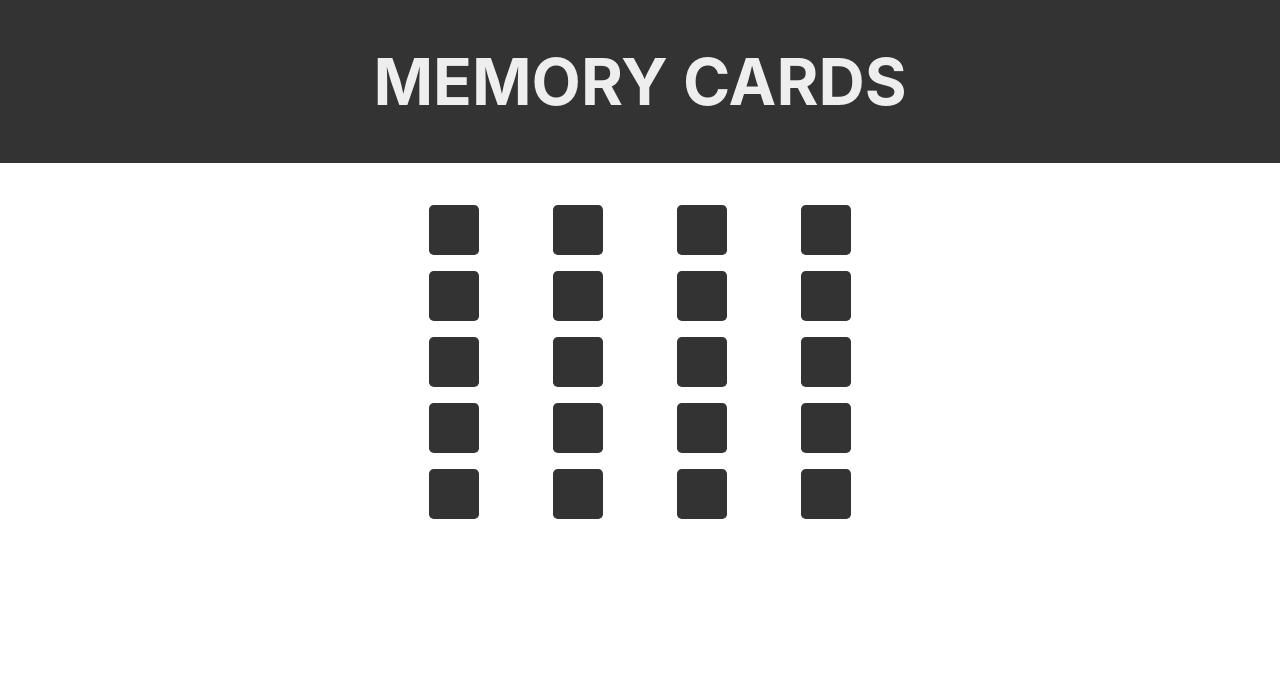
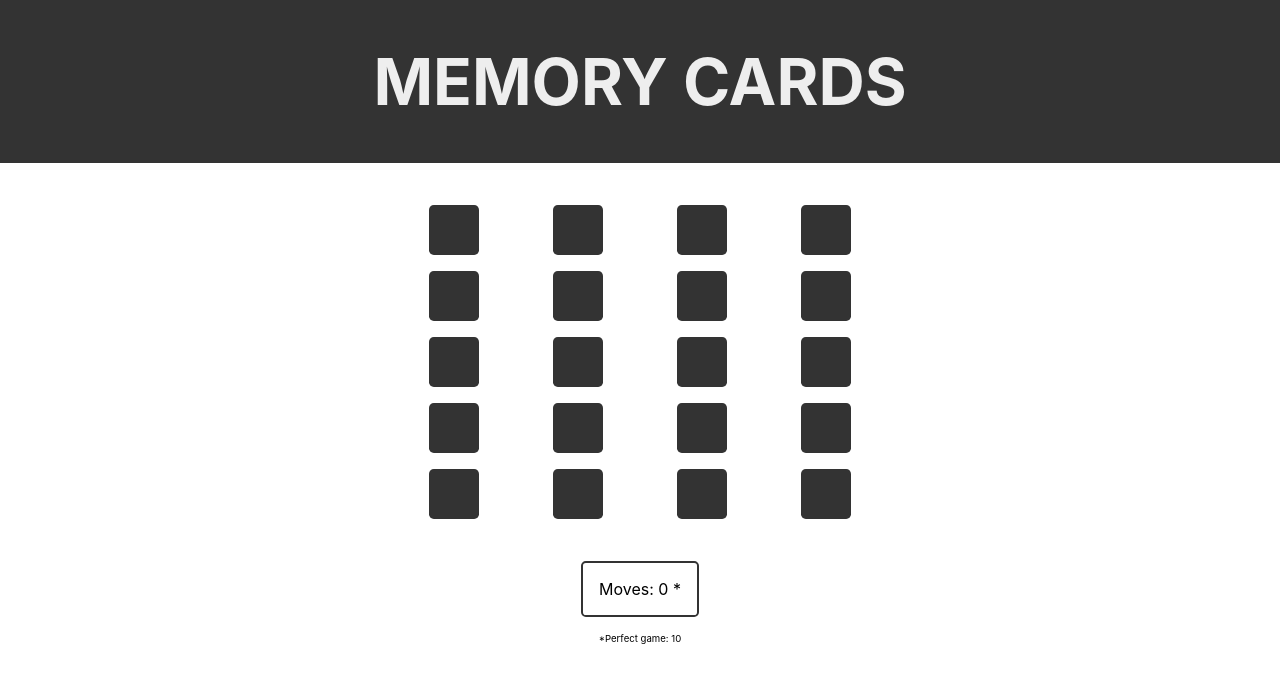
Before and after one commit to ed-sa-ma/memory-cards-game, a React (Create React App) app: page / in a window 1280 px wide. Shown: the top 682 px of the page. Built offline with nearby package versions, Linux system fonts and the light colour scheme.

Commit message:
create game counter

```diff
--- a/src/App.css
+++ b/src/App.css
@@ -6,5 +6,8 @@
   justify-content: center;
   font-size: 2rem;
   color: #eee;
-  margin-bottom: 2rem;
 }
+
+.App > * + * {
+  margin-top: 2rem;
+}
--- a/src/App.js
+++ b/src/App.js
@@ -1,4 +1,4 @@
-import React from 'react';
+import React from "react";
 
 import Board from "./components/Board";
 import "./App.css";
--- a/src/components/Board.jsx
+++ b/src/components/Board.jsx
@@ -1,4 +1,4 @@
-import React from "react";
+import React, { useState } from "react";
 
 import useRandomColors from "../hooks/useRandomColors";
 import useCardsState from "../hooks/useCardsState";
@@ -13,20 +13,38 @@ function Board({ numberOfCards = 20 }) {
   const randomColors = useRandomColors(POSSIBLE_COLORS, numberOfCards);
   const [cardsState, flipCard] = useCardsState(randomColors);
 
+  const [counter, setCounter] = useState(0);
+
+  function handleClickCard(idx) {
+    if(!cardsState[idx].visible) {
+      setCounter(prevCounter => prevCounter + 1);
+    }
+
+    flipCard(idx);
+  }
+
   return (
+    <>
       <div className="board">
         {
           cardsState.map(({ color, visible, present }, idx) =>
             <Card
               color={color}
               key={idx}
-            onClick={() => flipCard(idx)}
+              onClick={() => handleClickCard(idx)}
               present={present}
               visible={visible}
             />
           )
         }
       </div>
+      <div className="counter">
+        <div className="counter--badge">
+          { `Moves: ${counter} *` }
+        </div>
+        <span className="counter--note">{`*Perfect game: ${randomColors.length / 2}`}</span>
+      </div>
+    </>
   );
 };
 
--- a/src/components/board.css
+++ b/src/components/board.css
@@ -7,3 +7,22 @@
   justify-items: center;
   padding: 10px;
 }
+
+.counter {
+  display: flex;
+  align-items: center;
+  flex-direction: column;
+}
+
+.counter > * + * {
+  margin-top: 1rem;
+}
+
+.counter .counter--note {
+  font-size: 0.6em;
+}
+.counter .counter--badge {
+  padding: 1rem;
+  border: #333 solid 2px;
+  border-radius: 0.3rem;
+}
```
Lines whose indentation alone changed are shown as unchanged.
